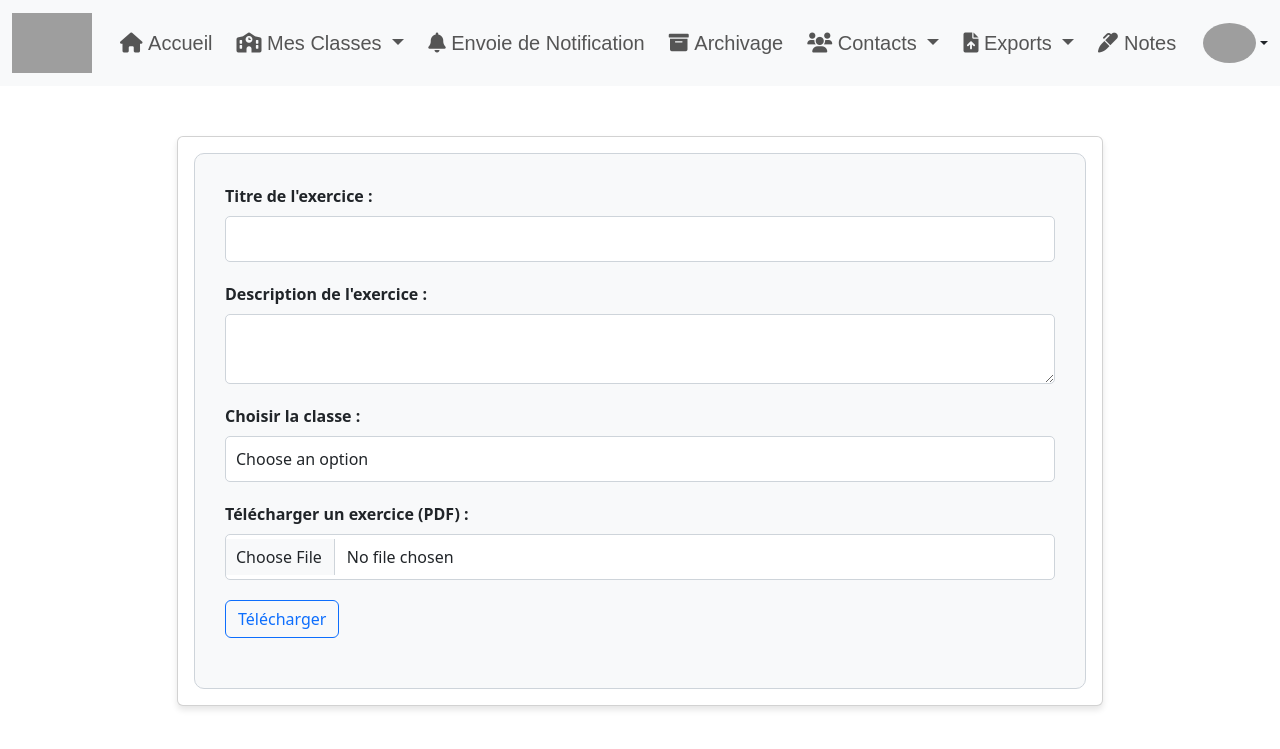
After one commit to youssef-elkahlaoui/e-service, a PHP site: the page made by private/views/exercices.view.php in a window 1280 px wide. The commit adds this page. Shown: the top 749 px of the page. Run offline with PHP 8.4, Linux system fonts and the light colour scheme; the template is opened without the code that fills it, so the values that code supplies are empty; some libraries are stand-ins or nearby versions; grey boxes are pictures that could not be loaded.

Commit message:
cours tp td

```diff
--- a/private/views/cour.prof.view.php
+++ b/private/views/cours.view.php
@@ -37,7 +37,7 @@
             <div class="card mb-4">
                 <div class="card-body">
                     <div class="form-container">
-                        <form action="Cours/upload" method="post" enctype="multipart/form-data">
+                        <form action="CoursExercices/uploadCour" method="post" enctype="multipart/form-data">
                             <div class="form-group">
                                 <label class="form-label" for="titre">Titre du cours :</label>
                                 <input type="text" id="titre" name="titre" class="form-control" required>
--- /dev/null
+++ b/private/views/exercices.view.php
@@ -0,0 +1,73 @@
+<?php
+    include "includes/header.view.php";
+    include "includes/nav.prof.view.php";
+?>
+
+<style>
+    .container {
+        padding-top: 50px;
+    }
+    .card {
+        box-shadow: 0 4px 6px rgba(0, 0, 0, 0.1);
+    }
+    .form-container {
+        background-color: #f8f9fa;
+        border: 1px solid #ced4da;
+        border-radius: 10px;
+        padding: 30px;
+    }
+    .form-group {
+        margin-bottom: 20px;
+    }
+    .form-label {
+        font-weight: bold;
+    }
+    .form-control {
+        width: 100%;
+        padding: 10px;
+        border: 1px solid #ced4da;
+        border-radius: 5px;
+    }
+</style>
+
+<body>
+<div class="container">
+    <div class="row justify-content-center">
+        <div class="col-lg-10">
+            <div class="card mb-4">
+                <div class="card-body">
+                    <div class="form-container">
+                        <form action="CoursExercices/uploadExercice" method="post" enctype="multipart/form-data">
+                            <div class="form-group">
+                                <label class="form-label" for="titre">Titre de l'exercice :</label>
+                                <input type="text" id="titre" name="titre" class="form-control" required>
+                            </div>
+                            <div class="form-group">
+                                <label class="form-label" for="description">Description de l'exercice :</label>
+                                <textarea id="description" name="description" class="form-control"></textarea>
+                            </div>
+                            <div class="form-group">
+                                <label class="form-label" for="selectedoption">Choisir la classe :</label>
+                                <select class="form-control" id="selectedoption" name="selectedoption" required>
+                                    <option value="" disabled selected hidden>Choose an option</option>
+                                    <option value="TDIA1">TDIA1</option>
+                                    <option value="GI1">GI1</option>
+                                    <option value="ID1">ID1</option>
+                                </select>
+                            </div>
+                            <div class="form-group">
+                                <label class="form-label" for="pdf">Télécharger un exercice (PDF) :</label>
+                                <input type="file" id="pdf" name="pdf" class="form-control" accept=".pdf" required>
+                            </div>
+                            <div class="form-group">
+                                <button type="submit" class="btn btn-outline-primary" name="upload">Télécharger</button>
+                            </div>
+                        </form>
+                    </div>
+                </div>
+            </div>
+        </div>
+    </div>
+</div>
+</body>
+</html>
--- a/private/views/includes/nav.prof.view.php
+++ b/private/views/includes/nav.prof.view.php
@@ -93,7 +93,7 @@
                         role="button"
                         data-bs-toggle="dropdown"
                         aria-expanded="false">
-                        <i class="fa-solid fa-school mb-1"></i>&nbsp;Mes Clases
+                        <i class="fa-solid fa-school mb-1"></i>&nbsp;Mes Classes
                     </a>
                     <ul class="dropdown-menu" aria-labelledby="mesClassesDropdown">
                         <li>
@@ -145,10 +145,10 @@
                     </a>
                     <ul class="dropdown-menu" aria-labelledby="exportsDropdown">
                         <li>
-                            <a class="dropdown-item" href="<?= ROOT ?>/teachers/cour">Cours & Fichiers</a>
+                            <a class="dropdown-item" href="<?= ROOT ?>/CoursExercices?type=cours">Cours & Fichiers</a>
                         </li>
                         <li>
-                            <a class="dropdown-item" href="<?= ROOT ?>/teachers/td">TDs & TPs</a>
+                            <a class="dropdown-item" href="<?= ROOT ?>/CoursExercices?type=exercices">TDs & TPs</a>
                         </li>
                     </ul>
                 </li>
```
Also changed, not shown: private/controllers/CoursExercices.php (renamed from private/controllers/Cours.php, +24 -7 lines), 2 other files.
